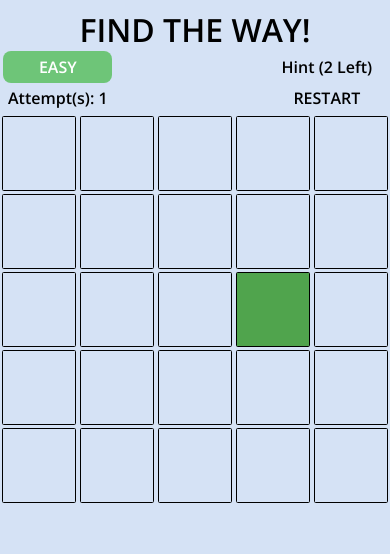
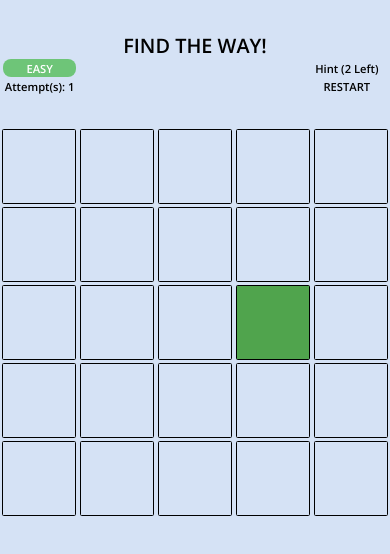
Before and after one commit to jeffoo713/find_the_way, a React app in the folder client/: page / in a window 390 px wide. Both pictures are taken after a click on the element "EASY: 5X5". Shown: the top 554 px of the page. Built offline with nearby package versions, Linux system fonts and the light colour scheme.

Commit message:
implement responsiveness in board

```diff
--- a/client/src/components/Board/Board.tsx
+++ b/client/src/components/Board/Board.tsx
@@ -1,10 +1,11 @@
 import { useContext } from 'react';
 import Cell from '../Cell/Cell';
-import './board.style.scss';
+import styles from './board.module.scss';
 import { useBoard } from '../../hooks/useBoard';
 import BoardTopBar from '../BoardTopBar/BoardTopBar';
 import { GlobalContext } from '../../context/GlobalContext/GlobalContext';
 import BoardContextProvider from '../../context/BoardContext/BoadContextProvider';
+import { useBoardResizeStyle } from '../../hooks/useBoardResizeStyle';
 
 function Board() {
   const {
@@ -16,13 +17,20 @@ function Board() {
   const boardState = useBoard(gameLevel);
   const { widthSize, board } = boardState;
 
+  const { boardResizeStyles } = useBoardResizeStyle();
+
   return (
     <BoardContextProvider {...boardState}>
-      <BoardTopBar />
-      <div className='board' style={{ gridTemplateColumns: `repeat(${widthSize}, 1fr)` }}>
-        {board.flat(1).map((_cell, cellIdx) => (
-          <Cell key={`cell-${cellIdx}`} cellIndex={cellIdx} />
-        ))}
+      <div className={styles.board_wrapper}>
+        <BoardTopBar />
+        <div
+          className={styles.board}
+          style={{ gridTemplateColumns: `repeat(${widthSize}, 1fr)`, ...boardResizeStyles }}
+        >
+          {board.flat(1).map((_cell, cellIdx) => (
+            <Cell key={`cell-${cellIdx}`} cellIndex={cellIdx} />
+          ))}
+        </div>
       </div>
     </BoardContextProvider>
   );
--- /dev/null
+++ b/client/src/components/Board/board.module.scss
@@ -0,0 +1,18 @@
+.board_wrapper {
+  .board {
+    display: grid;
+    width: 100%;
+    max-width: 700px;
+    margin: 0rem auto;
+    aspect-ratio: '1 / 1';
+  }
+}
+
+@media screen and (max-width: 576px) {
+  .board_wrapper {
+    margin-top: 2rem;
+    .board {
+      margin-top: 2rem;
+    }
+  }
+}
--- a/client/src/components/Board/board.style.scss
+++ /dev/null
@@ -1,6 +0,0 @@
-.board {
-  display: grid;
-  width: 100%;
-  max-width: 700px;
-  margin: 0rem auto;
-}
--- a/client/src/components/BoardTopBar/boardTopBar.module.scss
+++ b/client/src/components/BoardTopBar/boardTopBar.module.scss
@@ -10,6 +10,7 @@
   & > h1 {
     text-align: center;
     cursor: pointer;
+    font-size: calc(1rem + 1vw);
   }
 
   .board_info_banner {
@@ -99,3 +100,23 @@
     }
   }
 }
+
+@media screen and (max-width: 640px) {
+  .board_top_bar {
+    font-size: 0.7rem;
+
+    .board_info_banner {
+      .game_info_group {
+        & > span {
+          padding: 0.1rem;
+        }
+      }
+      .function_key_group {
+        & > span {
+          width: 80px;
+          padding: 0.1rem;
+        }
+      }
+    }
+  }
+}
--- /dev/null
+++ b/client/src/hooks/useBoardResizeStyle.ts
@@ -0,0 +1,40 @@
+import { useEffect, useState } from 'react';
+import boardTopBarStyles from '../components/BoardTopBar/boardTopBar.module.scss';
+
+type BoardResizeStyle = {
+  width: `${number}px` | `${number}%`;
+};
+
+export const useBoardResizeStyle = () => {
+  const [boardResizeStyles, setBoardResizeStyles] = useState<BoardResizeStyle>({
+    width: '100%',
+  });
+
+  const resizeListener = () => {
+    const windowHeight = window.innerHeight;
+    const windowWidth = window.innerWidth;
+    const topBarHeight = document.querySelector(
+      `.${boardTopBarStyles.board_top_bar}`,
+    )!.clientHeight;
+
+    if (windowWidth >= windowHeight) {
+      setBoardResizeStyles({
+        width: `${windowHeight - topBarHeight - 16}px`,
+      });
+    } else {
+      setBoardResizeStyles({
+        width: '100%',
+      });
+    }
+  };
+
+  useEffect(() => {
+    addEventListener('resize', resizeListener);
+
+    return () => {
+      removeEventListener('resize', resizeListener);
+    };
+  }, []);
+
+  return { boardResizeStyles };
+};
```
